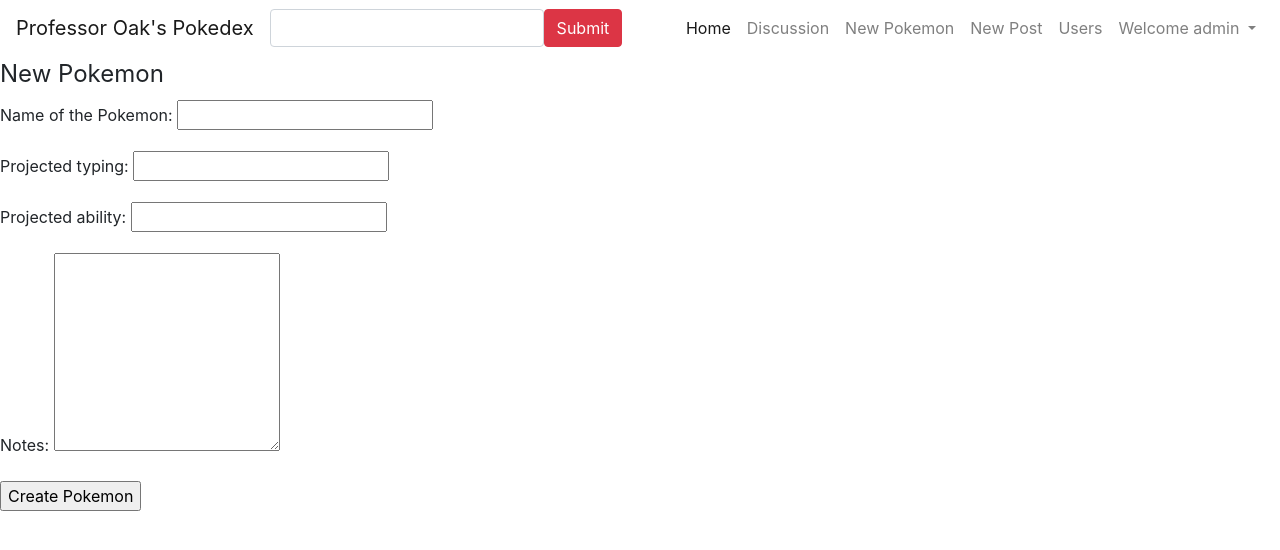
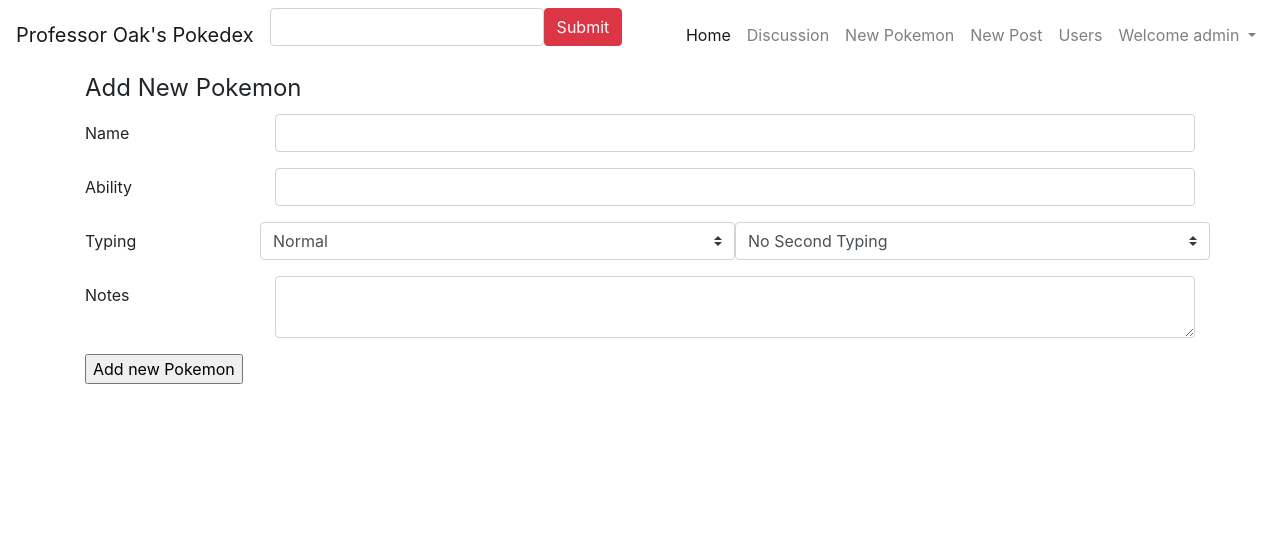
Before and after one commit to DeoDurant/WebDevProject, a PHP site: page /createPokemon.php in a window 1280 px wide. Shown: the top 550 px of the page. Run offline with PHP 8.4, Linux system fonts and the light colour scheme; the visitor is signed in with stand-in values (Sample User, id 1); some libraries are stand-ins or nearby versions.

Commit message:
Finished styling.

```diff
--- a/createPokemon.php
+++ b/createPokemon.php
@@ -1,12 +1,14 @@
 <?php
-// Checks if there is a current session set, and if the current sessions username is of admin.
-if (!isset($_SESSION) || $_SESSION['username'] != "admin"){
-    header("index.php");
+include('navbar.php');
+// Checks if there is no current session set, and if the current sessions username is not admin.
+if (!isset($_SESSION) || $_SESSION['username'] != "admin") {
+    header("Location: index.php");
 }
 ?>
 
 <!DOCTYPE html>
 <html>
+
 <head>
     <meta charset="utf-8">
     <title>Professor Oak's Pokedex - New Pokemon</title>
@@ -19,40 +21,78 @@
     <script src="https://code.jquery.com/jquery-3.2.1.slim.min.js" integrity="sha384-KJ3o2DKtIkvYIK3UENzmM7KCkRr/rE9/Qpg6aAZGJwFDMVNA/GpGFF93hXpG5KkN" crossorigin="anonymous"></script>
     <script src="https://maxcdn.bootstrapcdn.com/bootstrap/4.0.0/js/bootstrap.min.js" integrity="sha384-JZR6Spejh4U02d8jOt6vLEHfe/JQGiRRSQQxSfFWpi1MquVdAyjUar5+76PVCmYl" crossorigin="anonymous"></script>
 </head>
+
 <body>
-    <?php include('navbar.php') ?>
-
-    <section>
+    <div class="container">
         <form action="process.php" method="post">
-            <fieldset>
-                <legend>New Pokemon</legend>
-                <p>
-                    <label for="pokename">Name of the Pokemon: </label>
-                    <input name="pokename" id="pokename">
-                </p>
-                <p>
-                    <label for="typing">Projected typing: </label>
-                    <input name="typing" id="typing"></input>
-                </p>
-                <p>
-                    <label for="ability">Projected ability: </label>
-                    <input name="ability" id="ability"></input>
-                </p>
-                <p>
-                    <label for="notes">Notes: </label>
-                    <textarea rows="8" name="notes" id="notes"></textarea>
-                </p>
-                <p>
-                    <input type="submit" id="create" name="create" value="Create Pokemon">
-                </p>
-            </fieldset>
+            <legend>Add New Pokemon</legend>
+            <div class="form-group row">
+                <label for="pokename" class="col-2 col-form-label">Name</label>
+                <div class="col-10">
+                    <input name="pokename" id="pokename" class="form-control" required>
+                </div>
+            </div>
+            <div class="form-group row">
+                <label for="ability" class="col-2 col-form-label">Ability</label>
+                <div class="col-10">
+                    <input name="ability" id="ability" class="form-control" required>
+                </div>
+            </div>
+            <div class="form-group row">
+                <label for="typing" class="col-2 col-form-label">Typing</label>
+                <select name="typing1" class="custom-select col-5">
+                    <option value="Normal">Normal</option>
+                    <option value="Fire">Fire</option>
+                    <option value="Water">Water</option>
+                    <option value="Grass">Grass</option>
+                    <option value="Electric">Electric</option>
+                    <option value="Ice">Ice</option>
+                    <option value="Fighting">Fighting</option>
+                    <option value="Poison">Poison</option>
+                    <option value="Ground">Ground</option>
+                    <option value="Flying">Flying</option>
+                    <option value="Psychic">Psychic</option>
+                    <option value="Bug">Bug</option>
+                    <option value="Rock">Rock</option>
+                    <option value="Ghost">Ghost</option>
+                    <option value="Dark">Dark</option>
+                    <option value="Dragon">Dragon</option>
+                    <option value="Steel">Steel</option>
+                    <option value="Fairy">Fairy</option>
+                </select>
+                <select name="typing2" class="custom-select col-5">
+                    <option>No Second Typing</option>
+                    <option value="Normal">Normal</option>
+                    <option value="Fire">Fire</option>
+                    <option value="Water">Water</option>
+                    <option value="Grass">Grass</option>
+                    <option value="Electric">Electric</option>
+                    <option value="Ice">Ice</option>
+                    <option value="Fighting">Fighting</option>
+                    <option value="Poison">Poison</option>
+                    <option value="Ground">Ground</option>
+                    <option value="Flying">Flying</option>
+                    <option value="Psychic">Psychic</option>
+                    <option value="Bug">Bug</option>
+                    <option value="Rock">Rock</option>
+                    <option value="Ghost">Ghost</option>
+                    <option value="Dark">Dark</option>
+                    <option value="Dragon">Dragon</option>
+                    <option value="Steel">Steel</option>
+                    <option value="Fairy">Fairy</option>
+                </select>
+            </div>
+            <div class="form-group row">
+                <label for="notes" class="col-2 col-form-label">Notes</label>
+                <div class="col-10">
+                    <textarea row="5" name="notes" id="notes" class="form-control" required></textarea>
+                </div>
+            </div>
+            <div class="form-group">
+                <input type="submit" id="create" name="create" value="Add new Pokemon">
+            </div>
         </form>
-    </section>
-
-    <section>
-        <?php date('d,m,y'); ?>
-    </section>
-    </section>
+    </div>
 </body>
 
 </html>
```
